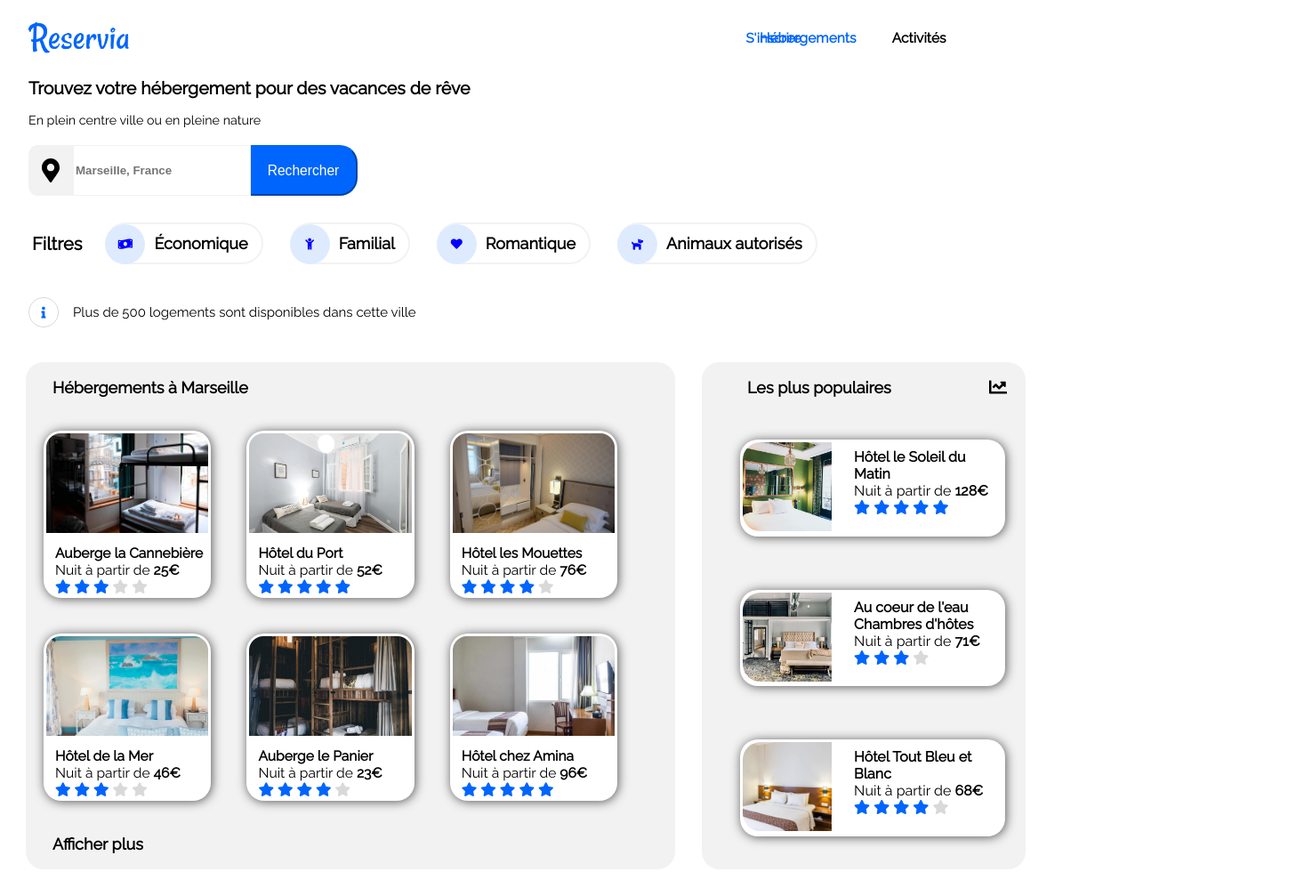
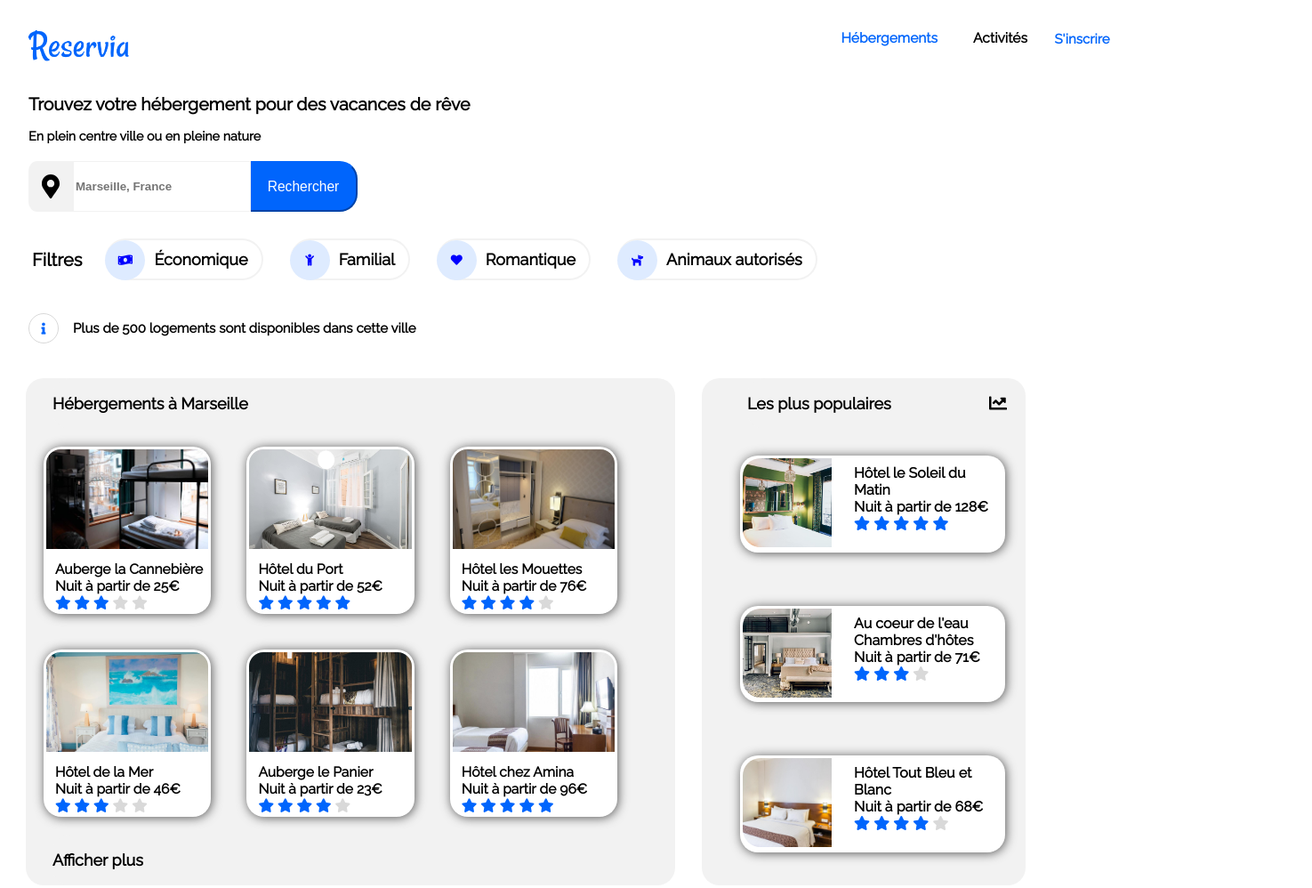
Before and after one commit to DimitriBoustani/DimitriBoustani_2_29032021, a plain HTML site: page index.html in a window 1280 px wide. Shown: the top 998 px of the page at 89% size, 1475 px wide, since content can reach past the window. Drawn offline with Linux system fonts and the light colour scheme.

Commit message:
version finale

```diff
--- a/index.html
+++ b/index.html
@@ -5,7 +5,7 @@
         <meta name="description" content="">
         <meta name="viewport" content="width=device-width, initial-scale=1">
         <link rel="stylesheet" href="style.css">
-        <link rel="stylesheet" media="screen and (max-width: 500px)" href="telephone.css" />
+        <link rel="stylesheet" media="screen and (max-width: 750px)" href="telephone.css" />
         <title>Reservia</title>
         <link rel="preconnect" href="https://fonts.gstatic.com">
         <link href="https://fonts.googleapis.com/css2?family=Raleway&display=swap" rel="stylesheet">
@@ -21,14 +21,14 @@
             </div>
             <div class="desktop">
                 <nav class="navbar">
-                    <ul>
-                        <li><a href="#"><div class="jjj"><strong> Activités</strong></div></a></li>
-                        <li><a href="#activite"><div class="hhh"><strong> Hébergements</strong></div></a></li>
+                    <ul class="menuhaut">
+                        <li><a href="#act"><div class="jjj"><strong> Activités</strong></div></a></li>
+                        <li><a href="#heb"><div class="hhh"><strong> Hébergements</strong></div></a></li>
                     </ul>
+                    <div id="inscription">
+                        <a><div class="iii"><strong>S'inscrire</strong></div></a>
+                    </div>
                 </nav>
-            </div>
-            <div id="inscription">
-                <a href="#heberge"><div class="iii"><strong>S'inscrire</strong></div></a>
             </div>
         </header>
 
@@ -87,7 +87,7 @@
             <div class="row">
 
                 <div class="colonne1">
-                    <div class="titre1"><h3>Hébergements à Marseille</h3></div>
+                    <div class="titre1"><h3 id="heb">Hébergements à Marseille</h3></div>
 
                     <div class="res1">
                         <a href="hebergement/aubcan.jpg">
--- a/style.css
+++ b/style.css
@@ -7,6 +7,7 @@ body
     box-sizing: border-box;
     font-size: 13px;
     font-style: normal;
+    font-weight: bold;
 }
 
 header
@@ -14,7 +15,7 @@ header
     display: flex;
     justify-content: space-between;
     align-items: center;
-    width: 92%;
+    flex-wrap: wrap;
 }
 
 li
@@ -43,6 +44,7 @@ h3
 {
     font-family: 'Raleway', "sans-serif";
     font-size: 18px;
+    font-weight: 900;
 }
 
 p
@@ -514,12 +516,11 @@ a
 
 #inscription
 {
-    position: absolute;
-    margin-left: 63%;
+    position: relative;
+    left: 300px;
     font-size: 15px;
-    margin-top: 13px;
+    bottom: 37px;
 }
-
 .desktop
 {
     height: 50%;
--- a/telephone.css
+++ b/telephone.css
@@ -57,7 +57,6 @@ p
     align-items : flex-start;
     margin-top: 45px;
     margin-left: -2px;
-
 }
 
 .menu
@@ -103,12 +102,11 @@ p
 {
     width: 100%;
 	border-radius: 20px 20px 0 0;
-
 }
 
 .res2
 {
-    width: 85%;
+    width: 340px;
 }
 
 .photo2
@@ -206,4 +204,11 @@ p
 .desktop
 {
     display: flex;
+    justify-content: space-around;
+    align-items: center;
 }
+
+.menuhaut
+{
+    width: 100%;
+}
```
